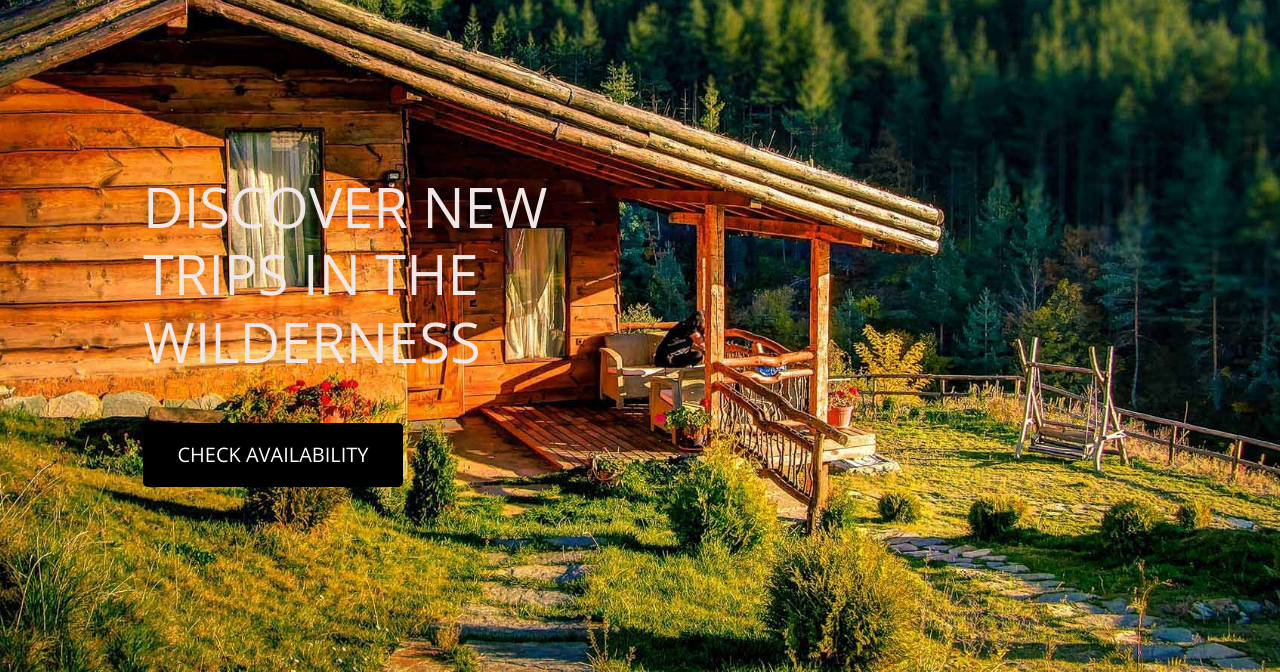
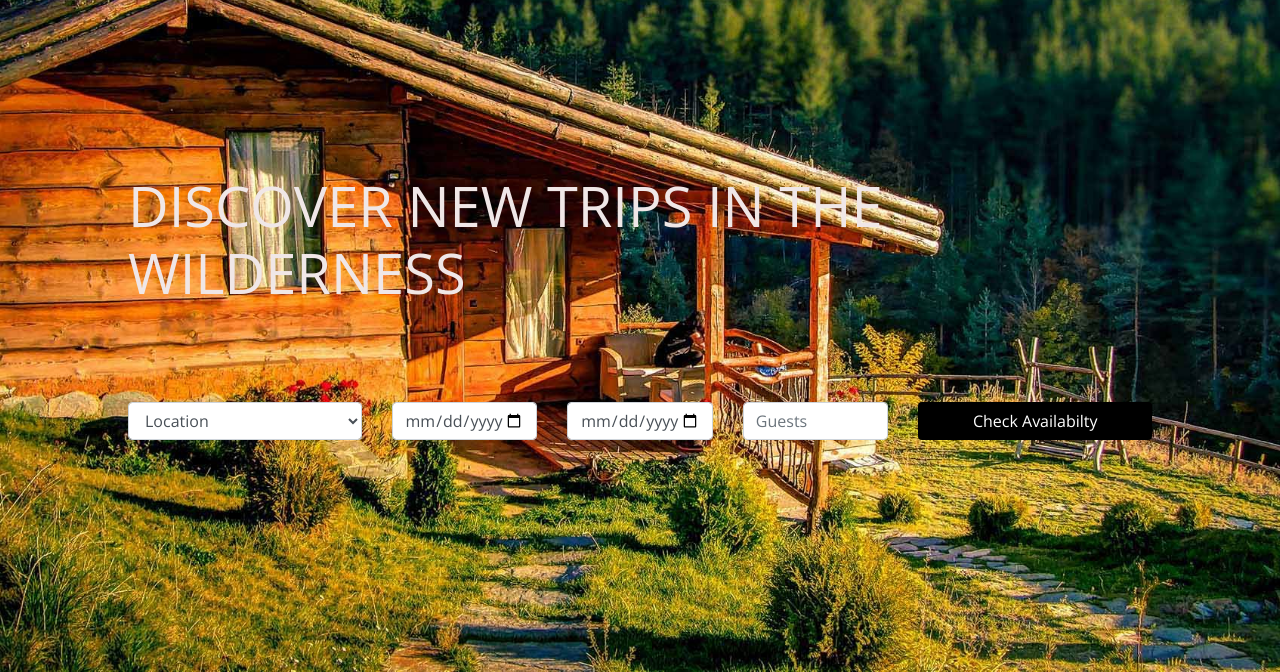
Before and after one commit to podvistorcheto/hotel_beta, a Django app: page / in a window 1280 px wide. Shown: the part 128-800 px from the top of the page. Run offline with Django 3.2, Linux system fonts and the light colour scheme; some libraries are stand-ins or nearby versions.

Commit message:
07-Search form styled

```diff
--- a/home/templates/home/index.html
+++ b/home/templates/home/index.html
@@ -12,14 +12,41 @@
 {% block content %}
     <div class="container h-100">
         <div class="row h-100">
-            <div class="col-7 col-md-6 my-auto">
+            <div class="my-auto">
                 <h1 class="display-4 logo-font text-black">
                     Discover new trips in the wilderness
                 </h1>
+
                 <div class="my-5">
-                    <h4>
-                        <a href="#" class="shop-now-button btn btn-lg rounded-2 text-uppercase py-3">Check Availability</a>
-                    </h4>
+                    <form action="" method="POST">
+            {% csrf_token %}
+            <div class="row justify-content-center py-5">
+                <div class="col-lg-3">
+                    <select class="form-control" name="search_location" id="roomstatus">
+                        <!--location-->
+                        <option>Location</option>
+                            <option value="Podvis">Podvis</option>
+                            <option value="Razlog">tow</option>
+                            <option value="Leshten">three</option>
+                    </select>
+                </div>
+                <div class="col-lg-2">
+                    <input class="form-control mr-sm-2" type="date" placeholder="Check in" aria-label="Search" required="True">
+                </div>
+                <div class="col-lg-2">
+                    <input class="form-control mr-sm-2" type="date" placeholder="Check out" aria-label="Search" required="True">
+                </div>
+                <div class="col-lg-2">
+                    <input class="form-control mr-sm-2 py-3" type="number" placeholder="Guests" name="capacity" aria-label="Search" required="True">
+                </div>
+                <div class="col-lg-3">
+                        <input type="submit" value="Check Availabilty" class="form-control mr-sm-2 btn btn-black my-auto">
+                </div>
+                </div>
+                {% if rooms %}
+                <p class="text-center text-success">Rooms Available</p>
+                {% endif %}
+            </form>
                 </div>
             </div>
         </div>
```
